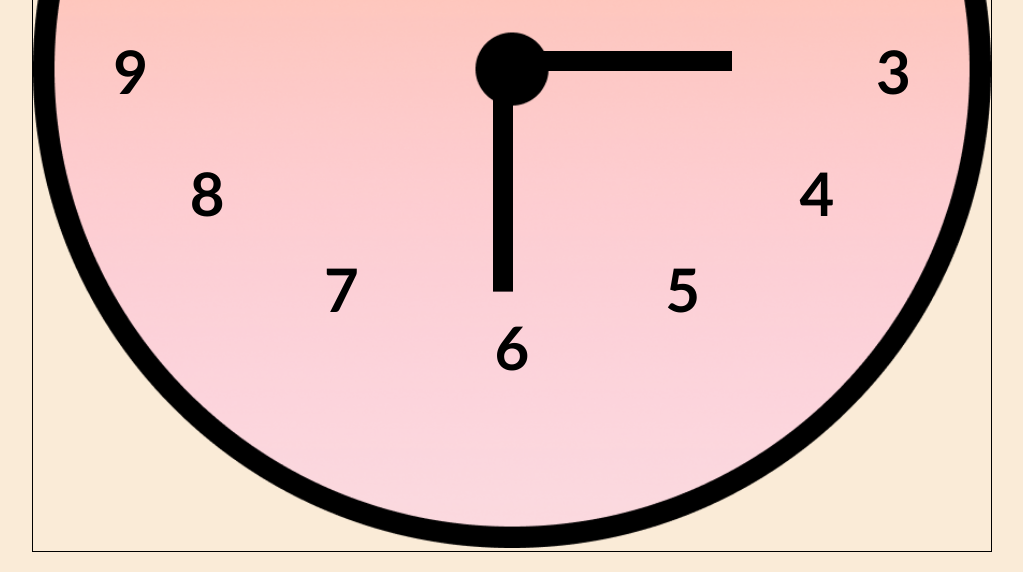
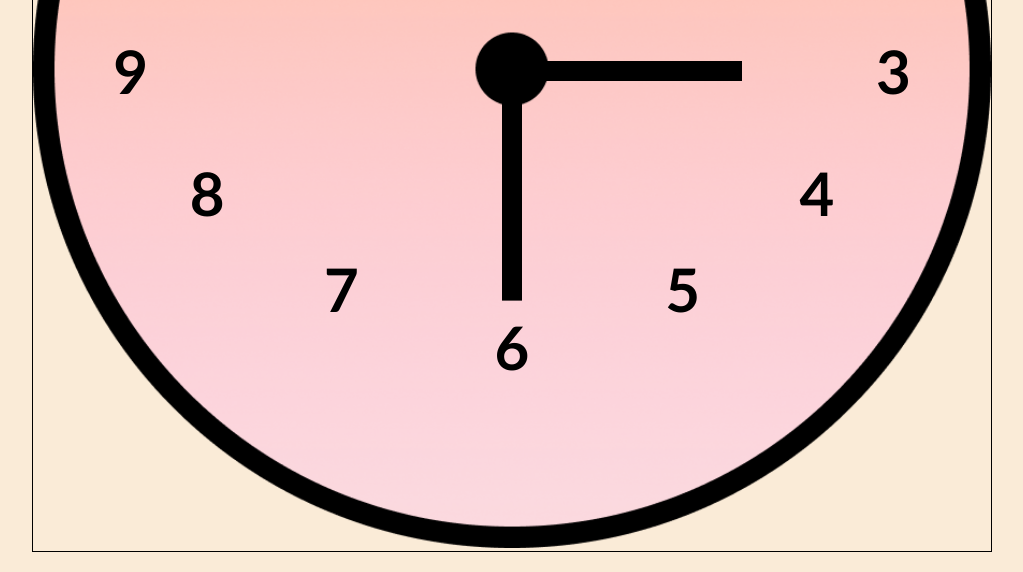
Before and after one commit to mLprose/mLprose.github.io, a plain HTML site: page hw/clock-main/index.html in a window 1280 px wide. Shown: the part 431-1003 px from the top of the page, without its empty margins (128-1151 px from the left). Drawn offline with Linux system fonts and the light colour scheme.

Commit message:
clock update

```diff
--- a/hw/clock-main/style.css
+++ b/hw/clock-main/style.css
@@ -16,14 +16,12 @@ body {
 }
 .minute {
   position: absolute;
-  top: 48%;
-  left: 48%;
+  top: 38%;
 }
 
 .hour {
   position: absolute;
-  top: 48%;
-  left: 48%;
+  left: 38%;
 }
 
 main {
@@ -96,7 +94,7 @@ main {
 }
 .ten {
   position: absolute;
-  right: 80%;
+  right: 78%;
   bottom: 59%;
 }
 .eleven {
@@ -109,12 +107,29 @@ main {
   bottom: 75%;
 }
 .hour {
+  display: flex;
+  justify-content: center; /* Center horizontally */
+  align-items: center; /* Center vertically */
   border: 1px black;
-  position: absolute;
-  width: 50%;
+  width: 48%;
+  animation-name: hourtick;
 }
 .minute {
-  position: absolute;
+  display: flex;
+  justify-content: center; /* Center horizontally */
+  align-items: center; /* Center vertically */
   border: 1px black;
-  height: 50%;
+  height: 48%;
+  animation-name: minutetick;
+  animation-duration: 5s;
 }
+
+@animation hourtick {
+  from {}
+  to {}
+}
+
+@animation minutetick {
+  from {transform: rotate(0 0 0 0deg);}
+  to {transform: rotate(0 0 0 90deg);}
+}
```
